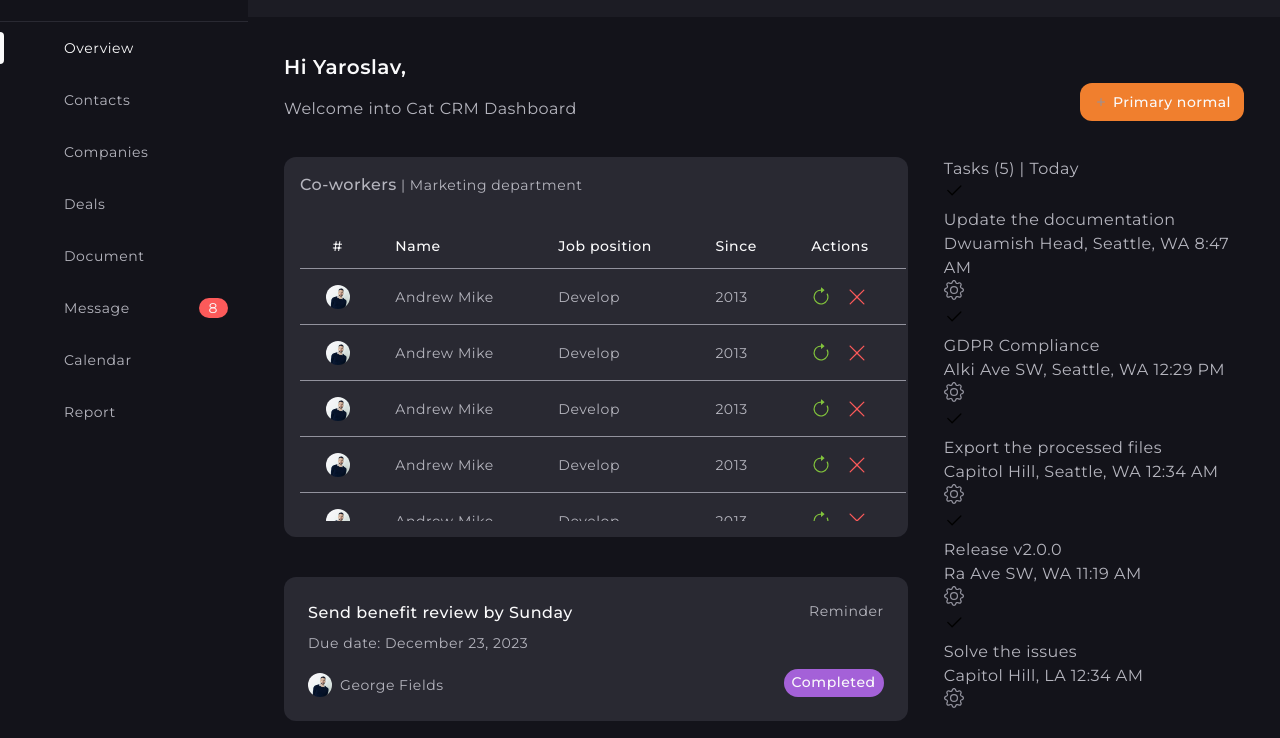
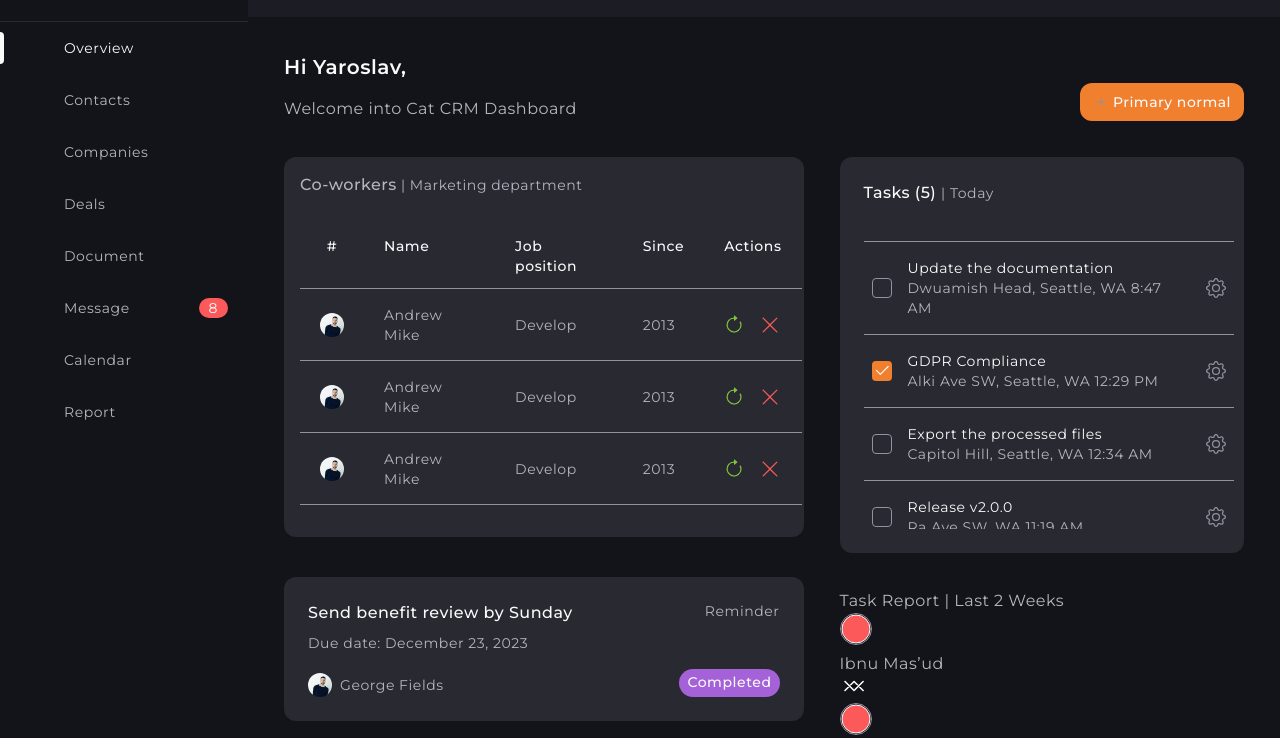
Before and after one commit to OlenaHlu/Project-sass, a plain HTML site: page index.html in a window 1280 px wide. Shown: the part 51-789 px from the top of the page. Drawn offline with Linux system fonts and the light colour scheme; files that its build step writes are made by us from their sources; a script that the page names is missing; files whose address does not match are found by name.

Commit message:
Deploying to gh-pages from @ OlenaHlu/Project-sass@a85e2034819cb8e8d7383ccb09bbce775e90d185 🚀

```diff
--- a/assets/index.css
+++ b/assets/index.css
@@ -165,14 +165,14 @@ body {
   letter-spacing: 0.03em;
 }
 
-.board-caption, .co-workers-table caption span, .co-workers-title span {
+.tasks-title span, .board-caption, .co-workers-table caption span, .co-workers-title span {
   font-size: 16px;
   font-weight: 500;
   line-height: 1.5;
   letter-spacing: 0.03em;
 }
 
-.search-input, .menu-btn, .menu-link, .board-details, .person-caption, .board-tag, .co-workers-table caption, .co-workers-table tbody, .co-workers-details, .co-workers-title {
+.search-input, .menu-btn, .menu-link, .tasks-title, .tasks-heading, .tasks-desc, .board-details, .person-caption, .board-tag, .co-workers-table caption, .co-workers-table tbody, .co-workers-details, .co-workers-title {
   font-size: 14px;
   font-weight: 400;
   line-height: 1.43;
@@ -186,7 +186,7 @@ body {
   letter-spacing: 0.04em;
 }
 
-.board-item {
+.tasks, .board-item {
   padding: 16px;
   border-radius: 12px;
 }
@@ -755,6 +755,135 @@ summary {
 
 .tasks {
   grid-area: tasks;
+  min-width: 340px;
+  max-height: 420px;
+  background-color: #292932;
+}
+
+.tasks-title {
+  margin-bottom: 36px;
+  color: #b5b5be;
+}
+.tasks-title span {
+  color: #fafafb;
+}
+
+.tasks-list {
+  max-height: 288px;
+  overflow: auto;
+}
+.tasks-list::-webkit-scrollbar {
+  width: 14px;
+}
+.tasks-list::-webkit-scrollbar-track {
+  background-color: transparent;
+  border-radius: 100px;
+}
+.tasks-list::-webkit-scrollbar-track:hover {
+  background-color: rgba(255, 255, 255, 0.3);
+}
+.tasks-list::-webkit-scrollbar-thumb {
+  background-color: #b5b5be;
+  background-clip: content-box;
+  border: 5px solid transparent;
+  border-radius: 100px;
+}
+.tasks-list::-webkit-scrollbar-thumb:hover {
+  background-color: #f07f2e;
+}
+
+.tasks-item {
+  display: -webkit-box;
+  display: -webkit-flex;
+  display: -moz-box;
+  display: flex;
+  -webkit-box-align: center;
+  -webkit-align-items: center;
+     -moz-box-align: center;
+          align-items: center;
+  gap: 16px;
+  padding: 16px 8px;
+  border-top: 1px solid;
+  border-color: #92929d;
+}
+
+.tasks-checkbox {
+  -webkit-flex-shrink: 0;
+          flex-shrink: 0;
+  display: -webkit-box;
+  display: -webkit-flex;
+  display: -moz-box;
+  display: flex;
+  -webkit-box-align: center;
+  -webkit-align-items: center;
+     -moz-box-align: center;
+          align-items: center;
+  -webkit-box-pack: center;
+  -webkit-justify-content: center;
+     -moz-box-pack: center;
+          justify-content: center;
+  width: 20px;
+  height: 20px;
+  cursor: pointer;
+}
+
+.tasks-checkbox-icon {
+  -webkit-transition: 300ms ease;
+  -moz-transition: 300ms ease;
+  transition: 300ms ease;
+  -webkit-transition-property: fill, background-color, border-color;
+  -moz-transition-property: fill, background-color, border-color;
+  transition-property: fill, background-color, border-color;
+  fill: transparent;
+  border: 1px solid;
+  border-color: #92929d;
+  border-radius: 4px;
+}
+.tasks-input:checked + .tasks-checkbox-icon {
+  fill: #fafafb;
+  background-color: #f07f2e;
+  border-color: transparent;
+}
+.tasks-input:focus-visible + .tasks-checkbox-icon {
+  outline: 2px solid;
+  outline-color: #92929d;
+  outline-offset: 2px;
+}
+
+.tasks-info {
+  -webkit-box-flex: 1;
+  -webkit-flex-grow: 1;
+     -moz-box-flex: 1;
+          flex-grow: 1;
+}
+
+.tasks-heading {
+  color: #fafafb;
+}
+
+.tasks-desc {
+  color: #b5b5be;
+}
+
+.tasks-btn {
+  -webkit-transition: 300ms ease;
+  -moz-transition: 300ms ease;
+  transition: 300ms ease;
+  -webkit-transition-property: outline;
+  -moz-transition-property: outline;
+  transition-property: outline;
+  width: 20px;
+  height: 20px;
+  color: #92929d;
+  border-radius: 50%;
+}
+.tasks-btn:focus-visible {
+  outline: 2px solid;
+  outline-color: rgba(146, 146, 157, 0.6);
+  outline-offset: 3px;
+}
+.tasks-btn-icon {
+  fill: currentColor;
 }
 
 .reports {
@@ -1007,7 +1136,7 @@ summary {
 }
 
 @media only screen and (min-width: 1200px) {
-  .board-item {
+  .tasks, .board-item {
     padding: 24px;
   }
   .page {
@@ -1036,6 +1165,9 @@ summary {
     margin-bottom: 16px;
   }
   .co-workers-container {
+    margin-right: -14px;
+  }
+  .tasks-list {
     margin-right: -14px;
   }
   .logo {
```
